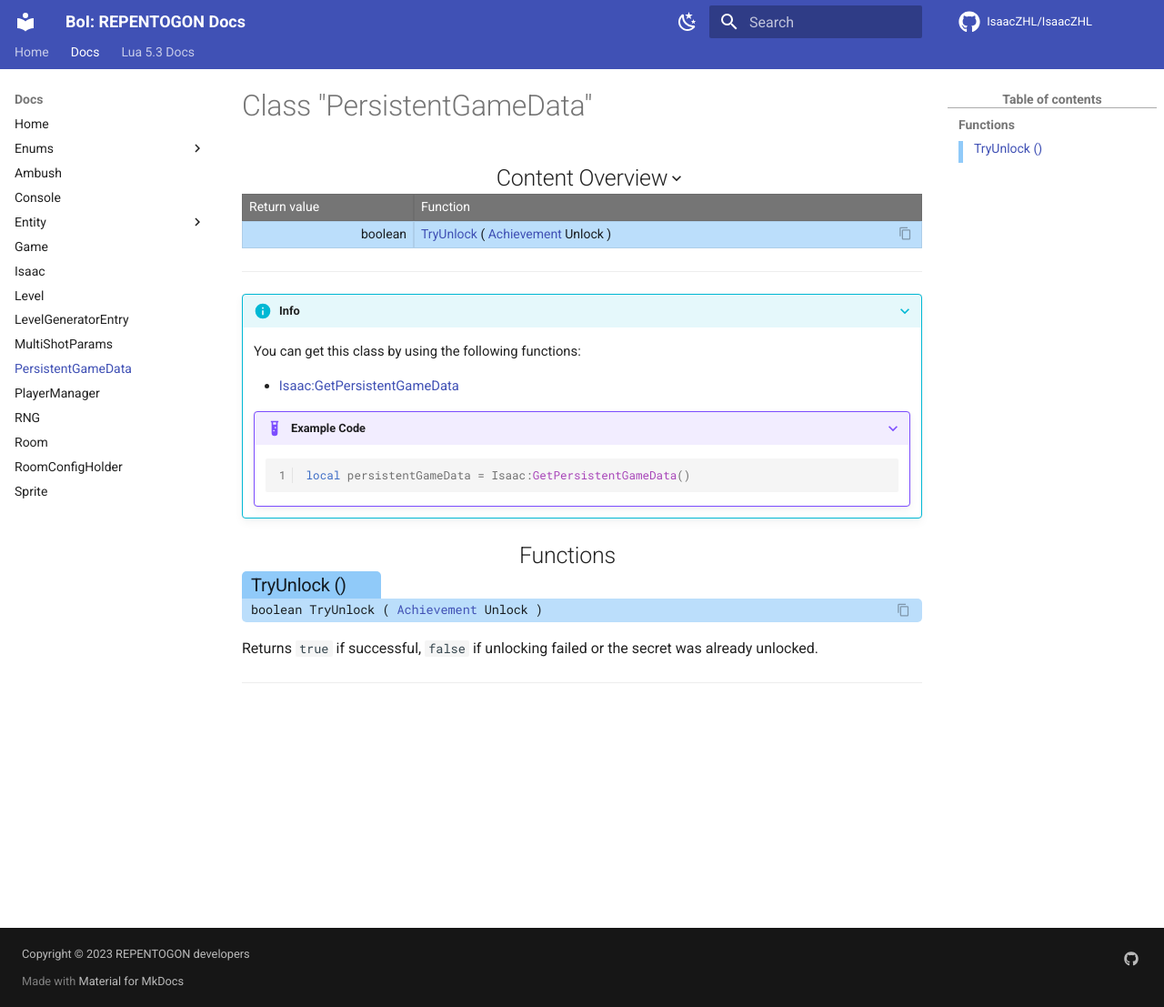
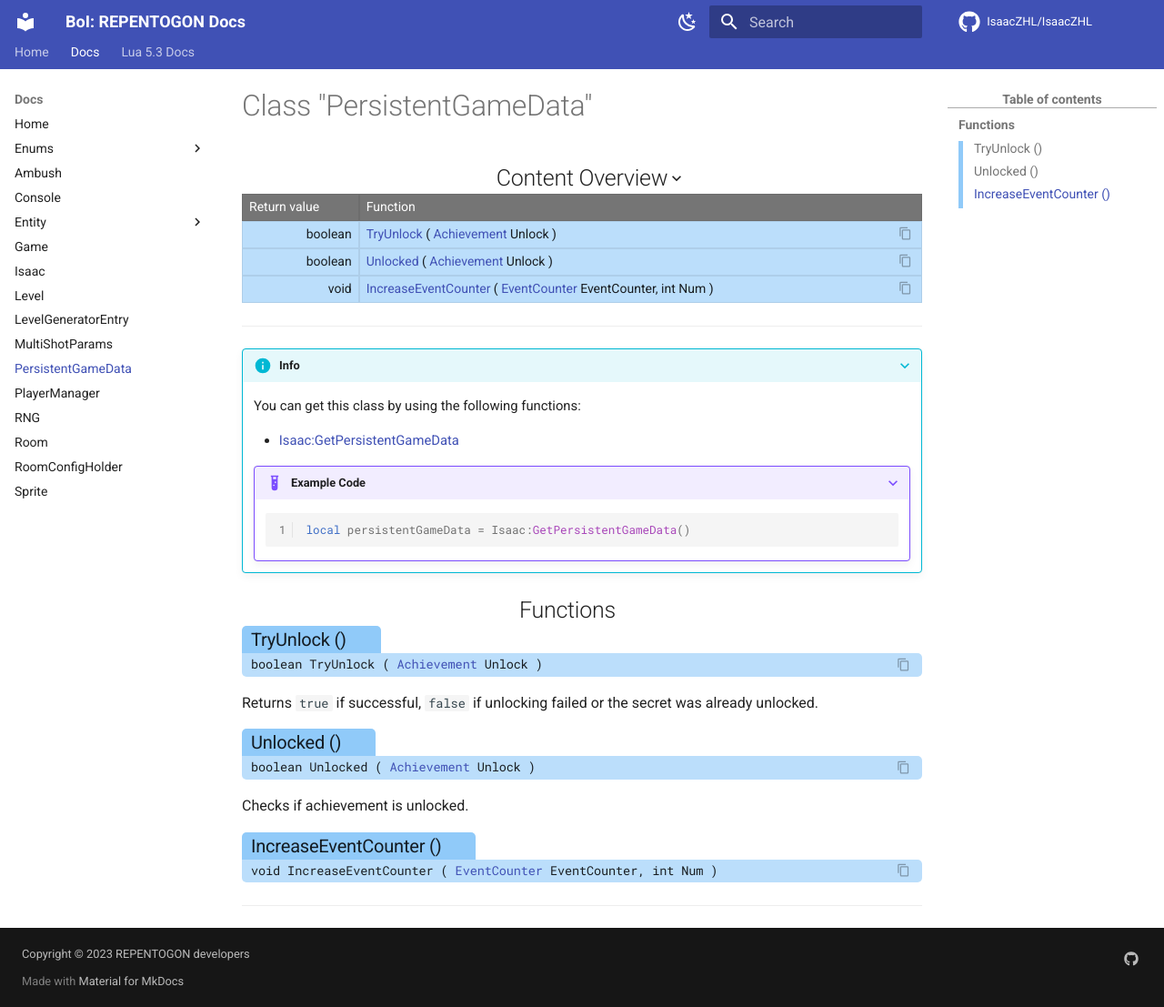
Before and after one commit to TeamREPENTOGON/REPENTOGON, an MkDocs documentation site: the page built from documentation/docs/PersistentGameData.md, in a window 1280 px wide and 1107 px high. Shown: the whole window at 91% size. Built offline with MkDocs 1.6.1 and Material for MkDocs 9.7.7, drawn with Linux system fonts in a browser that asks for light colours; comment, search, counter and statistics services are not loaded; the version menu is left out.

Commit message:
PGD:IncreaseEventCounter

```diff
--- a/documentation/docs/PersistentGameData.md
+++ b/documentation/docs/PersistentGameData.md
@@ -16,4 +16,11 @@
 #### boolean TryUnlock ( [Achievement](enums/Achievement.md) Unlock ) {: .copyable aria-label='Functions' }
 Returns `true` if successful, `false` if unlocking failed or the secret was already unlocked.
 
+### Unlocked () {: aria-label='Functions' }
+#### boolean Unlocked ( [Achievement](enums/Achievement.md) Unlock ) {: .copyable aria-label='Functions' }
+Checks if achievement is unlocked.
+
+### Increase·Event·Counter () {: aria-label='Functions' }
+#### void IncreaseEventCounter ( [EventCounter](enums/EventCounter.md) EventCounter, int Num ) {: .copyable aria-label='Functions' }
+
 ___
--- a/documentation/mkdocs.yml
+++ b/documentation/mkdocs.yml
@@ -48,6 +48,7 @@ nav:
     - BossType: enums/BossType.md
     - Dimension: enums/Dimension.md
     - EntityPoopVariant: enums/EntityPoopVariant.md
+    - EventCounter: enums/EventCounter.md
     - FollowerPriority: enums/FollowerPriority.md
     - GridPoopVariant: enums/GridPoopVariant.md
     - HealthType: enums/HealthType.md
```
Also changed, not shown: documentation/docs/enums/Achievement.md (+3 -2 lines), documentation/docs/enums/EventCounter.md (added, +9 -0 lines), 3 other files.
